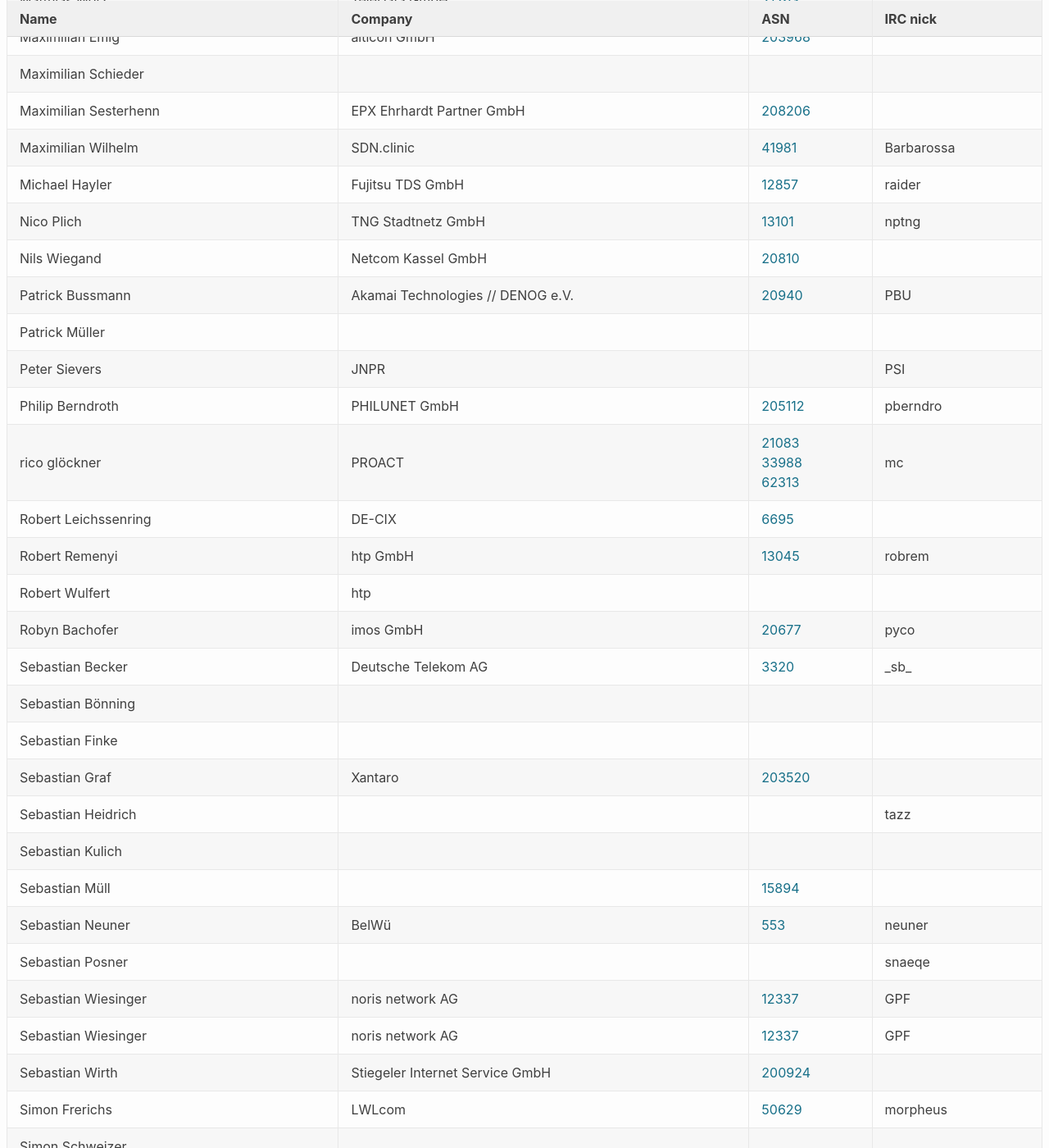
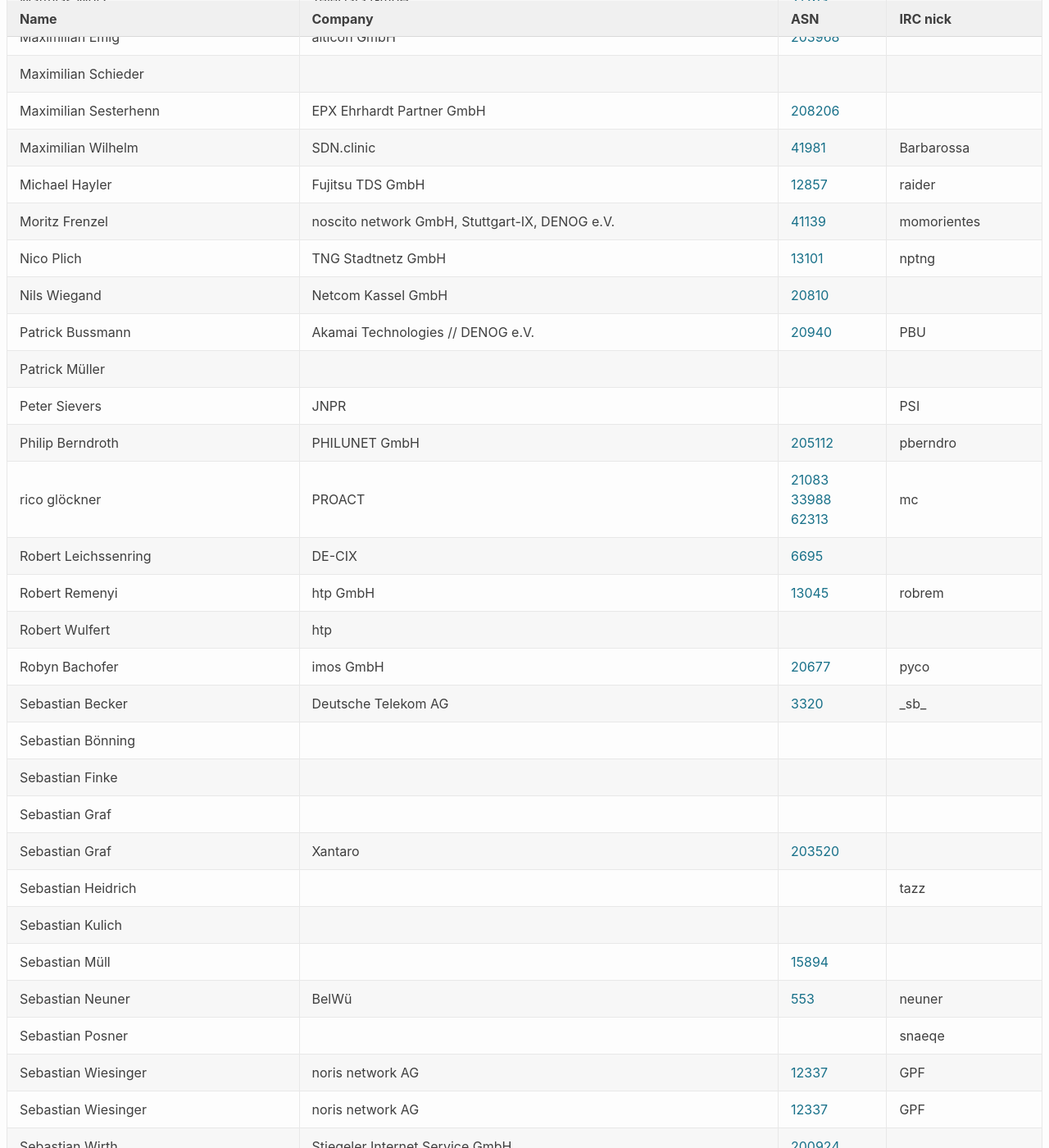
Before and after one commit to denog/pretix-attendeelist, a Jekyll site: the page built from meetup2022_01/index.markdown, in a window 1280 px wide and 1400 px high, scrolled down 2269 px. Shown: the whole window at 82% size. Built offline with Jekyll 4.4.1, drawn with Linux system fonts in a browser that asks for light colours.

Commit message:
Latest data: Tue Feb  8 14:17:18 UTC 2022

```diff
--- a/_data/attendees_denog_meetup_2022-01.json
+++ b/_data/attendees_denog_meetup_2022-01.json
@@ -306,6 +306,12 @@
     "asn": "12857"
   },
   {
+    "name": "Moritz Frenzel",
+    "company": "noscito network GmbH, Stuttgart-IX, DENOG e.V.",
+    "irc": "momorientes",
+    "asn": "41139"
+  },
+  {
     "name": "Nico Plich",
     "company": "TNG Stadtnetz GmbH",
     "irc": "nptng",
@@ -385,6 +391,12 @@
   },
   {
     "name": "Sebastian Finke",
+    "company": null,
+    "irc": null,
+    "asn": null
+  },
+  {
+    "name": "Sebastian Graf",
     "company": null,
     "irc": null,
     "asn": null
```
